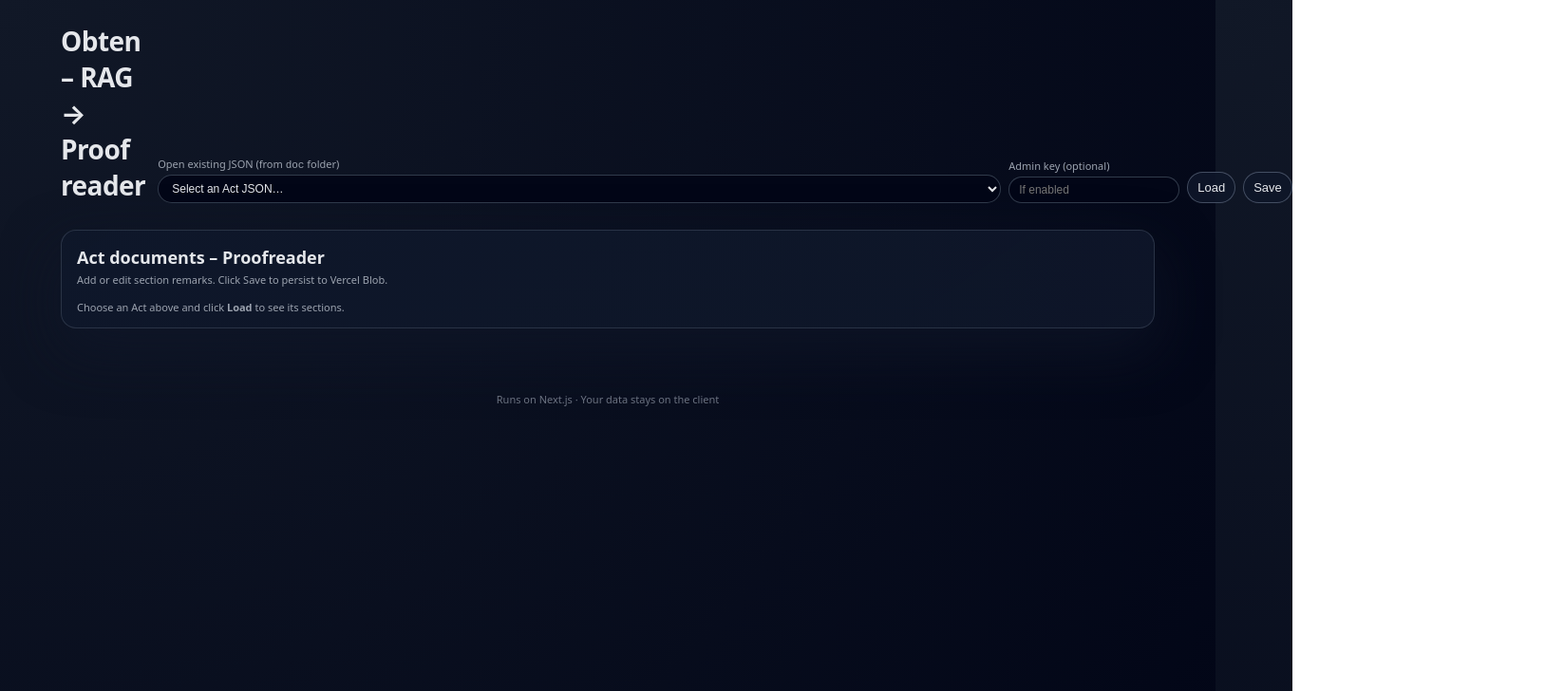
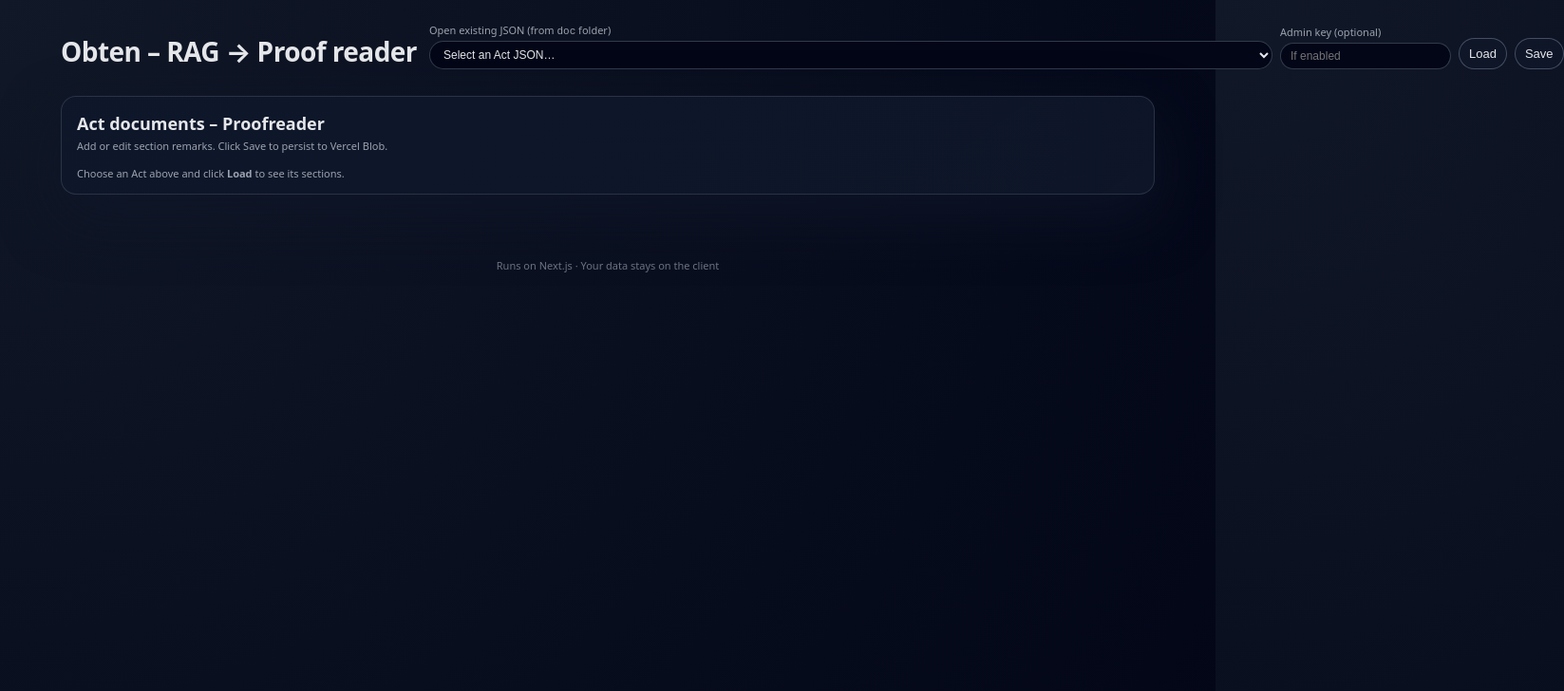
Before and after one commit to shubhamrawat140798/new-json-convert-manual, a Next.js app: page / in a window 1280 px wide. Shown: the top 728 px of the page at 95% size, 1647 px wide, since content can reach past the window. Built offline with nearby package versions, Linux system fonts and the light colour scheme.

Commit message:
Add nowrap property to app-header h1 in globals.css for improved text alignment on larger screens.

```diff
--- a/app/globals.css
+++ b/app/globals.css
@@ -64,6 +64,10 @@ body {
 }
 
 @media (min-width: 768px) {
+  .app-header h1 {
+    white-space: nowrap;
+  }
+
   .app-header {
     align-items: flex-end;
     flex-wrap: nowrap;
```
